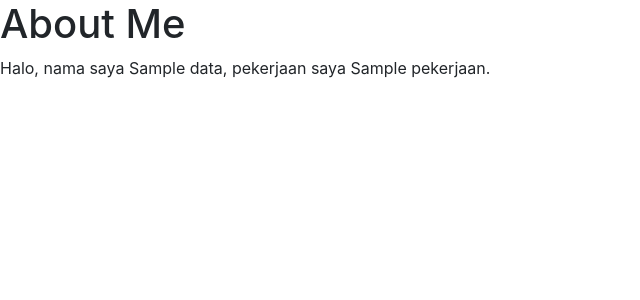
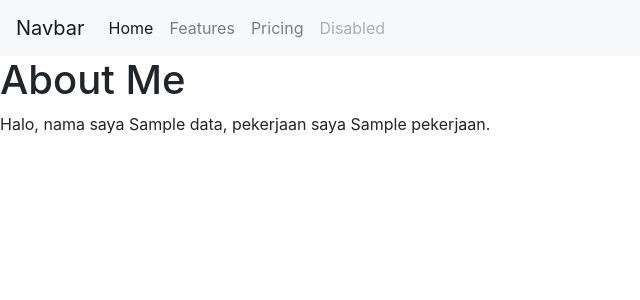
Before and after one commit to syarifsenong/php-mvc, a PHP site: the page made by app/views/about/index.php in a window 1280 px wide. Shown: the top 300 px of the page, without its empty margins (0-640 px from the left). Run offline with PHP 8.4, Linux system fonts and the light colour scheme; the template is opened without the code that fills it: most values are stand-ins (such as "Sample title", 1, 10 or a date in 2020); some libraries are stand-ins or nearby versions.

Commit message:
membuat navbar di header

```diff
--- a/app/views/templates/header.php
+++ b/app/views/templates/header.php
@@ -10,3 +10,18 @@
 </head>
 
 <body>
+
+    <nav class="navbar navbar-expand-lg navbar-light bg-light">
+        <a class="navbar-brand" href="#">Navbar</a>
+        <button class="navbar-toggler" type="button" data-toggle="collapse" data-target="#navbarNavAltMarkup" aria-controls="navbarNavAltMarkup" aria-expanded="false" aria-label="Toggle navigation">
+            <span class="navbar-toggler-icon"></span>
+        </button>
+        <div class="collapse navbar-collapse" id="navbarNavAltMarkup">
+            <div class="navbar-nav">
+                <a class="nav-link active" href="#">Home <span class="sr-only">(current)</span></a>
+                <a class="nav-link" href="#">Features</a>
+                <a class="nav-link" href="#">Pricing</a>
+                <a class="nav-link disabled" href="#" tabindex="-1" aria-disabled="true">Disabled</a>
+            </div>
+        </div>
+    </nav>
```
